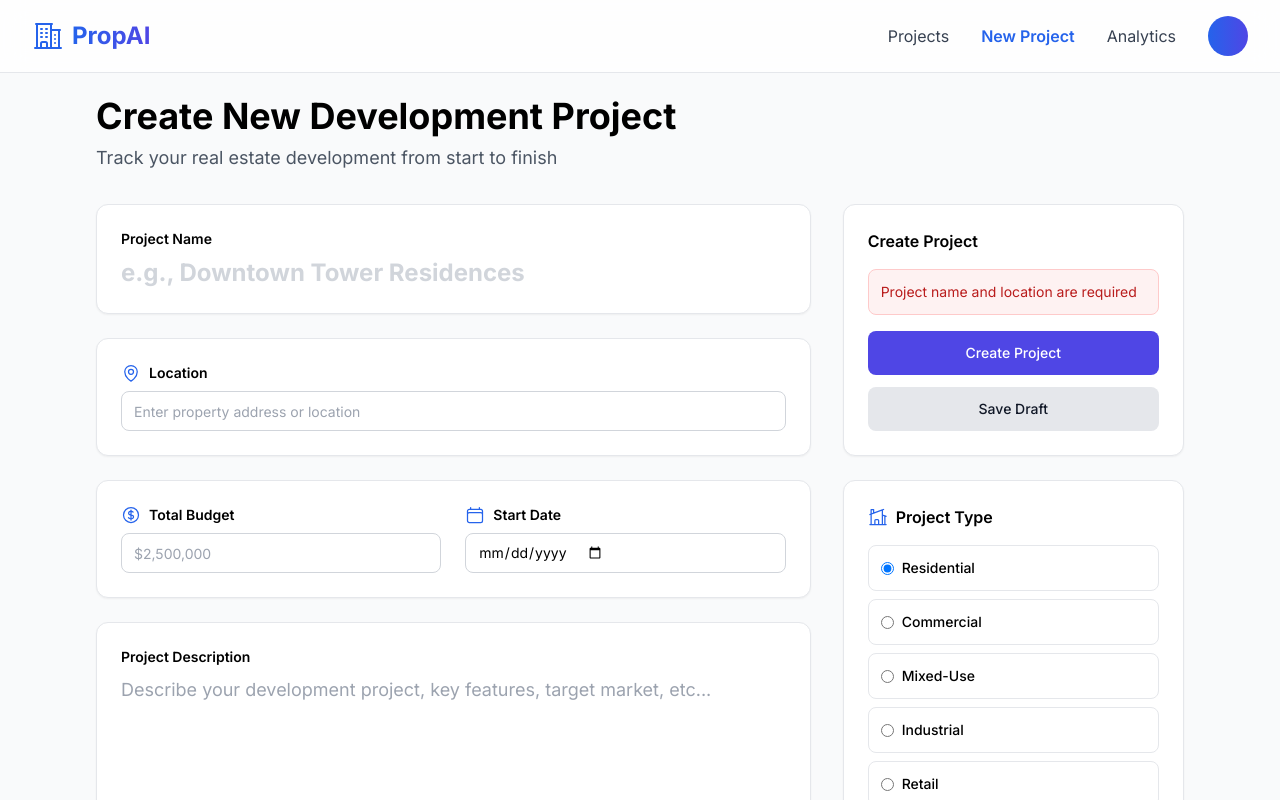
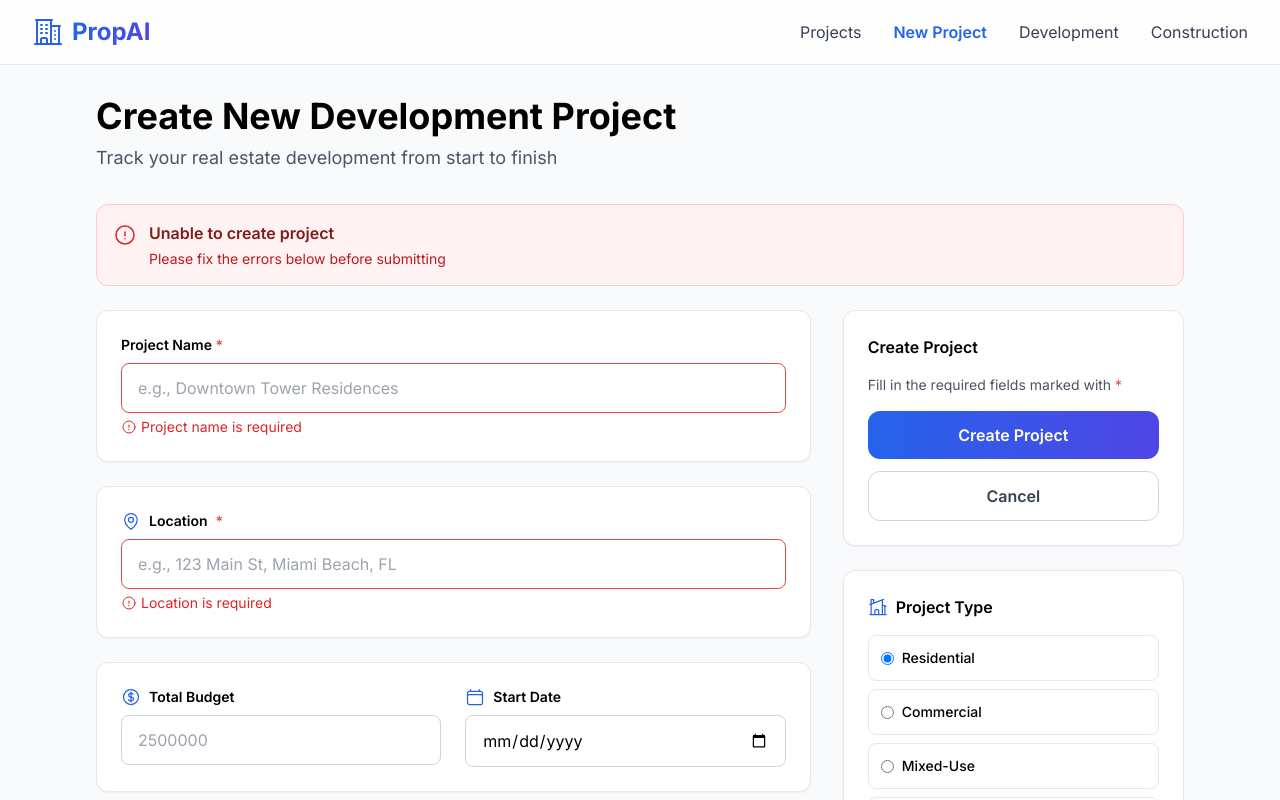
Before and after one commit to mluk132/finance, a Next.js app: page /create in a window 1280 px wide. Both pictures are taken after a click on the button "Create Project". Shown: the top 800 px of the page. Built offline with nearby package versions, Linux system fonts and the light colour scheme; no server answers.

Commit message:
fix: add proper validation and error handling to create project page

```diff
--- a/app/create/page.tsx
+++ b/app/create/page.tsx
@@ -11,9 +11,20 @@ import {
   CalendarIcon,
   HomeModernIcon,
   ChartBarIcon,
-  DocumentTextIcon
+  ExclamationCircleIcon,
+  CheckCircleIcon
 } from '@heroicons/react/24/outline'
 import { api } from '@/lib/api'
+
+interface FieldErrors {
+  projectName?: string
+  location?: string
+  budget?: string
+  units?: string
+  squareFootage?: string
+  floors?: string
+  parkingSpaces?: string
+}
 
 export default function CreatePage() {
   const router = useRouter()
@@ -30,44 +41,138 @@ export default function CreatePage() {
   const [loading, setLoading] = useState(false)
   const [error, setError] = useState('')
   const [success, setSuccess] = useState(false)
+  const [fieldErrors, setFieldErrors] = useState<FieldErrors>({})
+  const [touched, setTouched] = useState<Record<string, boolean>>({})
+
+  const validateField = (field: string, value: string): string | undefined => {
+    switch (field) {
+      case 'projectName':
+        if (!value.trim()) return 'Project name is required'
+        if (value.trim().length < 3) return 'Must be at least 3 characters'
+        if (value.trim().length > 255) return 'Must be less than 255 characters'
+        return undefined
+      case 'location':
+        if (!value.trim()) return 'Location is required'
+        if (value.trim().length < 3) return 'Please enter a valid location'
+        return undefined
+      case 'budget':
+        if (value && isNaN(parseFloat(value.replace(/[$,]/g, '')))) return 'Must be a valid number'
+        if (value && parseFloat(value.replace(/[$,]/g, '')) < 0) return 'Must be positive'
+        return undefined
+      case 'units':
+        if (value && (!Number.isInteger(Number(value)) || Number(value) < 0)) return 'Must be a positive whole number'
+        return undefined
+      case 'squareFootage':
+        if (value && (!Number.isInteger(Number(value)) || Number(value) < 0)) return 'Must be a positive whole number'
+        return undefined
+      case 'floors':
+        if (value && (!Number.isInteger(Number(value)) || Number(value) < 0)) return 'Must be a positive whole number'
+        return undefined
+      case 'parkingSpaces':
+        if (value && (!Number.isInteger(Number(value)) || Number(value) < 0)) return 'Must be a positive whole number'
+        return undefined
+      default:
+        return undefined
+    }
+  }
+
+  const handleBlur = (field: string, value: string) => {
+    setTouched(prev => ({ ...prev, [field]: true }))
+    const err = validateField(field, value)
+    setFieldErrors(prev => ({ ...prev, [field]: err }))
+  }
+
+  const validateAll = (): boolean => {
+    const errors: FieldErrors = {
+      projectName: validateField('projectName', projectName),
+      location: validateField('location', location),
+      budget: validateField('budget', budget),
+      units: validateField('units', units),
+      squareFootage: validateField('squareFootage', squareFootage),
+      floors: validateField('floors', floors),
+      parkingSpaces: validateField('parkingSpaces', parkingSpaces),
+    }
+    setFieldErrors(errors)
+    setTouched({
+      projectName: true,
+      location: true,
+      budget: true,
+      units: true,
+      squareFootage: true,
+      floors: true,
+      parkingSpaces: true,
+    })
+    return !Object.values(errors).some(e => e !== undefined)
+  }
 
   const handleSubmit = async () => {
-    if (!projectName || !location) {
-      setError('Project name and location are required')
+    setError('')
+
+    if (!validateAll()) {
+      setError('Please fix the errors below before submitting')
       return
     }
 
     setLoading(true)
-    setError('')
 
     try {
+      const cleanBudget = budget ? parseFloat(budget.replace(/[$,]/g, '')) : undefined
+
+      console.log('Submitting project:', {
+        name: projectName.trim(),
+        location: location.trim(),
+        budget: cleanBudget,
+        projectType,
+      })
+
       const result = await api.createProject({
-        name: projectName,
-        location,
-        budget: budget ? parseFloat(budget) : undefined,
+        name: projectName.trim(),
+        location: location.trim(),
+        budget: cleanBudget,
         projectType,
         startDate: startDate || undefined,
-        description: description || undefined,
+        description: description.trim() || undefined,
         units: units ? parseInt(units) : undefined,
         squareFootage: squareFootage ? parseInt(squareFootage) : undefined,
         floors: floors ? parseInt(floors) : undefined,
         parkingSpaces: parkingSpaces ? parseInt(parkingSpaces) : undefined,
       })
 
+      console.log('Project created:', result)
       setSuccess(true)
+
       setTimeout(() => {
-        router.push(`/projects/${result.project.id}`)
+        router.push('/projects')
       }, 1500)
     } catch (err: any) {
-      setError(err.message || 'Failed to create project')
-    } finally {
+      console.error('Error creating project:', err)
+      setError(err.message || 'Failed to create project. Please try again.')
       setLoading(false)
     }
   }
 
+  const getInputClass = (field: string) => {
+    const hasError = touched[field] && fieldErrors[field as keyof FieldErrors]
+    return `w-full px-4 py-3 border rounded-lg transition-colors ${
+      hasError
+        ? 'border-red-500 focus:border-red-500 focus:ring-2 focus:ring-red-200'
+        : 'border-gray-300 focus:border-blue-500 focus:ring-2 focus:ring-blue-200'
+    } focus:outline-none`
+  }
+
+  const FieldError = ({ field }: { field: string }) => {
+    const err = fieldErrors[field as keyof FieldErrors]
+    if (!touched[field] || !err) return null
+    return (
+      <div className="mt-1 flex items-center gap-1 text-sm text-red-600">
+        <ExclamationCircleIcon className="h-4 w-4" />
+        <span>{err}</span>
+      </div>
+    )
+  }
+
   return (
     <div className="min-h-screen bg-gray-50">
-      {/* Navigation */}
       <nav className="fixed top-0 w-full bg-white/80 backdrop-blur-md z-50 border-b border-gray-200">
         <div className="container-custom py-4">
           <div className="flex items-center justify-between">
@@ -84,10 +189,12 @@ export default function CreatePage() {
               <Link href="/create" className="text-blue-600 font-semibold">
                 New Project
               </Link>
-              <Link href="/analytics" className="text-gray-700 hover:text-blue-600 transition-colors">
-                Analytics
+              <Link href="/development" className="text-gray-700 hover:text-blue-600 transition-colors">
+                Development
               </Link>
-              <div className="w-10 h-10 rounded-full bg-gradient-to-r from-blue-600 to-indigo-600 cursor-pointer"></div>
+              <Link href="/construction" className="text-gray-700 hover:text-blue-600 transition-colors">
+                Construction
+              </Link>
             </div>
           </div>
         </div>
@@ -95,40 +202,75 @@ export default function CreatePage() {
 
       <div className="pt-24 pb-12">
         <div className="container-custom max-w-6xl">
-          {/* Header */}
           <div className="mb-8">
             <h1 className="text-4xl font-bold mb-2">Create New Development Project</h1>
             <p className="text-gray-600 text-lg">Track your real estate development from start to finish</p>
           </div>
 
+          {/* Top-level Status Messages */}
+          {error && (
+            <div className="mb-6 p-4 bg-red-50 border border-red-200 rounded-xl flex items-start gap-3">
+              <ExclamationCircleIcon className="h-6 w-6 text-red-600 flex-shrink-0 mt-0.5" />
+              <div>
+                <p className="font-semibold text-red-900">Unable to create project</p>
+                <p className="text-red-700 text-sm mt-1">{error}</p>
+              </div>
+            </div>
+          )}
+          {success && (
+            <div className="mb-6 p-4 bg-green-50 border border-green-200 rounded-xl flex items-start gap-3">
+              <CheckCircleIcon className="h-6 w-6 text-green-600 flex-shrink-0 mt-0.5" />
+              <div>
+                <p className="font-semibold text-green-900">Project created successfully!</p>
+                <p className="text-green-700 text-sm mt-1">Redirecting to your projects...</p>
+              </div>
+            </div>
+          )}
+
           <div className="grid lg:grid-cols-3 gap-8">
             {/* Main Form */}
             <div className="lg:col-span-2 space-y-6">
-              {/* Project Name */}
+              {/* Project Name - REQUIRED */}
               <div className="card p-6">
-                <label className="block text-sm font-semibold mb-2">Project Name</label>
+                <label className="block text-sm font-semibold mb-2">
+                  Project Name <span className="text-red-500">*</span>
+                </label>
                 <input
                   type="text"
                   value={projectName}
-                  onChange={(e) => setProjectName(e.target.value)}
+                  onChange={(e) => {
+                    setProjectName(e.target.value)
+                    if (touched.projectName) {
+                      setFieldErrors(prev => ({ ...prev, projectName: validateField('projectName', e.target.value) }))
+                    }
+                  }}
+                  onBlur={() => handleBlur('projectName', projectName)}
                   placeholder="e.g., Downtown Tower Residences"
-                  className="w-full text-2xl font-bold border-none focus:ring-0 focus:outline-none placeholder:text-gray-300"
+                  className={getInputClass('projectName')}
                 />
+                <FieldError field="projectName" />
               </div>
 
-              {/* Location */}
+              {/* Location - REQUIRED */}
               <div className="card p-6">
                 <label className="block text-sm font-semibold mb-2 flex items-center gap-2">
                   <MapPinIcon className="h-5 w-5 text-blue-600" />
-                  Location
+                  Location <span className="text-red-500">*</span>
                 </label>
                 <input
                   type="text"
                   value={location}
-                  onChange={(e) => setLocation(e.target.value)}
-                  placeholder="Enter property address or location"
-                  className="w-full input"
+                  onChange={(e) => {
+                    setLocation(e.target.value)
+                    if (touched.location) {
+                      setFieldErrors(prev => ({ ...prev, location: validateField('location', e.target.value) }))
+                    }
+                  }}
+                  onBlur={() => handleBlur('location', location)}
+                  placeholder="e.g., 123 Main St, Miami Beach, FL"
+                  className={getInputClass('location')}
                 />
+                <FieldError field="location" />
               </div>
 
               {/* Budget & Timeline */}
@@ -142,10 +284,17 @@ export default function CreatePage() {
                     <input
                       type="text"
                       value={budget}
-                      onChange={(e) => setBudget(e.target.value)}
-                      placeholder="$2,500,000"
-                      className="w-full input"
+                      onChange={(e) => {
+                        setBudget(e.target.value)
+                        if (touched.budget) {
+                          setFieldErrors(prev => ({ ...prev, budget: validateField('budget', e.target.value) }))
+                        }
+                      }}
+                      onBlur={() => handleBlur('budget', budget)}
+                      placeholder="2500000"
+                      className={getInputClass('budget')}
                     />
+                    <FieldError field="budget" />
                   </div>
                   <div>
                     <label className="block text-sm font-semibold mb-2 flex items-center gap-2">
@@ -156,20 +305,20 @@ export default function CreatePage() {
                       type="date"
                       value={startDate}
                       onChange={(e) => setStartDate(e.target.value)}
-                      className="w-full input"
+                      className={getInputClass('startDate')}
                     />
                   </div>
                 </div>
               </div>
 
-              {/* Project Description */}
+              {/* Description */}
               <div className="card p-6">
                 <label className="block text-sm font-semibold mb-2">Project Description</label>
                 <textarea
                   value={description}
                   onChange={(e) => setDescription(e.target.value)}
                   placeholder="Describe your development project, key features, target market, etc..."
-                  className="w-full h-48 border-none focus:ring-0 focus:outline-none resize-none text-lg leading-relaxed"
+                  className="w-full h-36 px-4 py-3 border border-gray-300 focus:border-blue-500 focus:ring-2 focus:ring-blue-200 rounded-lg focus:outline-none resize-none"
                 />
               </div>
 
@@ -181,41 +330,73 @@ export default function CreatePage() {
                     <label className="block text-sm font-medium mb-2">Number of Units</label>
                     <input
                       type="number"
+                      min="0"
                       placeholder="24"
-                      className="w-full input"
+                      className={getInputClass('units')}
                       value={units}
-                      onChange={(e) => setUnits(e.target.value)}
+                      onChange={(e) => {
+                        setUnits(e.target.value)
+                        if (touched.units) {
+                          setFieldErrors(prev => ({ ...prev, units: validateField('units', e.target.value) }))
+                        }
+                      }}
+                      onBlur={() => handleBlur('units', units)}
                     />
+                    <FieldError field="units" />
                   </div>
                   <div>
                     <label className="block text-sm font-medium mb-2">Square Footage</label>
                     <input
-                      type="text"
+                      type="number"
+                      min="0"
                       placeholder="45000"
-                      className="w-full input"
+                      className={getInputClass('squareFootage')}
                       value={squareFootage}
-                      onChange={(e) => setSquareFootage(e.target.value)}
+                      onChange={(e) => {
+                        setSquareFootage(e.target.value)
+                        if (touched.squareFootage) {
+                          setFieldErrors(prev => ({ ...prev, squareFootage: validateField('squareFootage', e.target.value) }))
+                        }
+                      }}
+                      onBlur={() => handleBlur('squareFootage', squareFootage)}
                     />
+                    <FieldError field="squareFootage" />
                   </div>
                   <div>
                     <label className="block text-sm font-medium mb-2">Floors</label>
                     <input
                       type="number"
+                      min="0"
                       placeholder="8"
-                      className="w-full input"
+                      className={getInputClass('floors')}
                       value={floors}
-                      onChange={(e) => setFloors(e.target.value)}
+                      onChange={(e) => {
+                        setFloors(e.target.value)
+                        if (touched.floors) {
+                          setFieldErrors(prev => ({ ...prev, floors: validateField('floors', e.target.value) }))
+                        }
+                      }}
+                      onBlur={() => handleBlur('floors', floors)}
                     />
+                    <FieldError field="floors" />
                   </div>
                   <div>
                     <label className="block text-sm font-medium mb-2">Parking Spaces</label>
                     <input
                       type="number"
+                      min="0"
                       placeholder="30"
-                      className="w-full input"
+                      className={getInputClass('parkingSpaces')}
                       value={parkingSpaces}
-                      onChange={(e) => setParkingSpaces(e.target.value)}
+                      onChange={(e) => {
+                        setParkingSpaces(e.target.value)
+                        if (touched.parkingSpaces) {
+                          setFieldErrors(prev => ({ ...prev, parkingSpaces: validateField('parkingSpaces', e.target.value) }))
+                        }
+                      }}
+                      onBlur={() => handleBlur('parkingSpaces', parkingSpaces)}
                     />
+                    <FieldError field="parkingSpaces" />
                   </div>
                 </div>
               </div>
@@ -223,30 +404,25 @@ export default function CreatePage() {
 
             {/* Sidebar */}
             <div className="space-y-6">
-              {/* Create Project */}
-              <div className="card p-6">
+              <div className="card p-6 sticky top-24">
                 <h3 className="font-semibold mb-4">Create Project</h3>
-                {error && (
-                  <div className="mb-4 p-3 bg-red-50 border border-red-200 rounded-lg text-red-700 text-sm">
-                    {error}
-                  </div>
-                )}
-                {success && (
-                  <div className="mb-4 p-3 bg-green-50 border border-green-200 rounded-lg text-green-700 text-sm">
-                    ✅ Project created! Redirecting...
-                  </div>
-                )}
+                <p className="text-sm text-gray-600 mb-4">
+                  Fill in the required fields marked with <span className="text-red-500">*</span>
+                </p>
                 <div className="space-y-3">
                   <button
                     onClick={handleSubmit}
                     disabled={loading || success}
-                    className="w-full btn btn-primary disabled:opacity-50 disabled:cursor-not-allowed"
+                    className="w-full px-6 py-3 bg-gradient-to-r from-blue-600 to-indigo-600 text-white rounded-xl hover:shadow-lg transition-all disabled:opacity-50 disabled:cursor-not-allowed font-semibold"
                   >
-                    {loading ? 'Creating...' : 'Create Project'}
+                    {loading ? 'Creating...' : success ? 'Created!' : 'Create Project'}
                   </button>
-                  <button className="w-full btn btn-secondary">
-                    Save Draft
-                  </button>
+                  <Link
+                    href="/projects"
+                    className="block w-full px-6 py-3 text-center border border-gray-300 text-gray-700 rounded-xl hover:bg-gray-50 transition-colors font-semibold"
+                  >
+                    Cancel
+                  </Link>
                 </div>
               </div>
 
@@ -274,39 +450,21 @@ export default function CreatePage() {
               </div>
 
               {/* AI Insights */}
-              <div className="card p-6 bg-gradient-to-br from-blue-50 to-indigo-50 border-blue-200">
+              <div className="card p-6 bg-gradient-to-br from-blue-50 to-indigo-50 border border-blue-200">
                 <h3 className="font-semibold mb-2 flex items-center gap-2">
                   <SparklesIcon className="h-5 w-5 text-blue-600" />
-                  AI Insights
+                  AI Agent
                 </h3>
-                <ul className="text-sm text-gray-700 space-y-2">
-                  <li>• Market analysis will be generated</li>
-                  <li>• ROI predictions based on location</li>
-                  <li>• Budget recommendations</li>
-                  <li>• Timeline optimization</li>
+                <p className="text-sm text-gray-700 mb-3">
+                  Your AI agent will automatically start monitoring this project for:
+                </p>
+                <ul className="text-sm text-gray-700 space-y-1.5">
+                  <li>• Budget tracking & alerts</li>
+                  <li>• Timeline predictions</li>
+                  <li>• Market analysis</li>
+                  <li>• Risk detection</li>
+                  <li>• ROI optimization</li>
                 </ul>
-              </div>
-
-              {/* Quick Stats */}
-              <div className="card p-6">
-                <h3 className="font-semibold mb-4 flex items-center gap-2">
-                  <ChartBarIcon className="h-5 w-5 text-blue-600" />
-                  Your Portfolio
-                </h3>
-                <div className="space-y-3">
-                  <div className="flex justify-between items-center">
-                    <span className="text-sm text-gray-600">Active Projects</span>
-                    <span className="font-bold text-blue-600">12</span>
-                  </div>
-                  <div className="flex justify-between items-center">
-                    <span className="text-sm text-gray-600">Total Investment</span>
-                    <span className="font-bold text-blue-600">$45M</span>
-                  </div>
-                  <div className="flex justify-between items-center">
-                    <span className="text-sm text-gray-600">Avg. ROI</span>
-                    <span className="font-bold text-green-600">+18%</span>
-                  </div>
-                </div>
               </div>
             </div>
           </div>
```
Also changed, not shown: lib/api.ts (+25 -9 lines).
